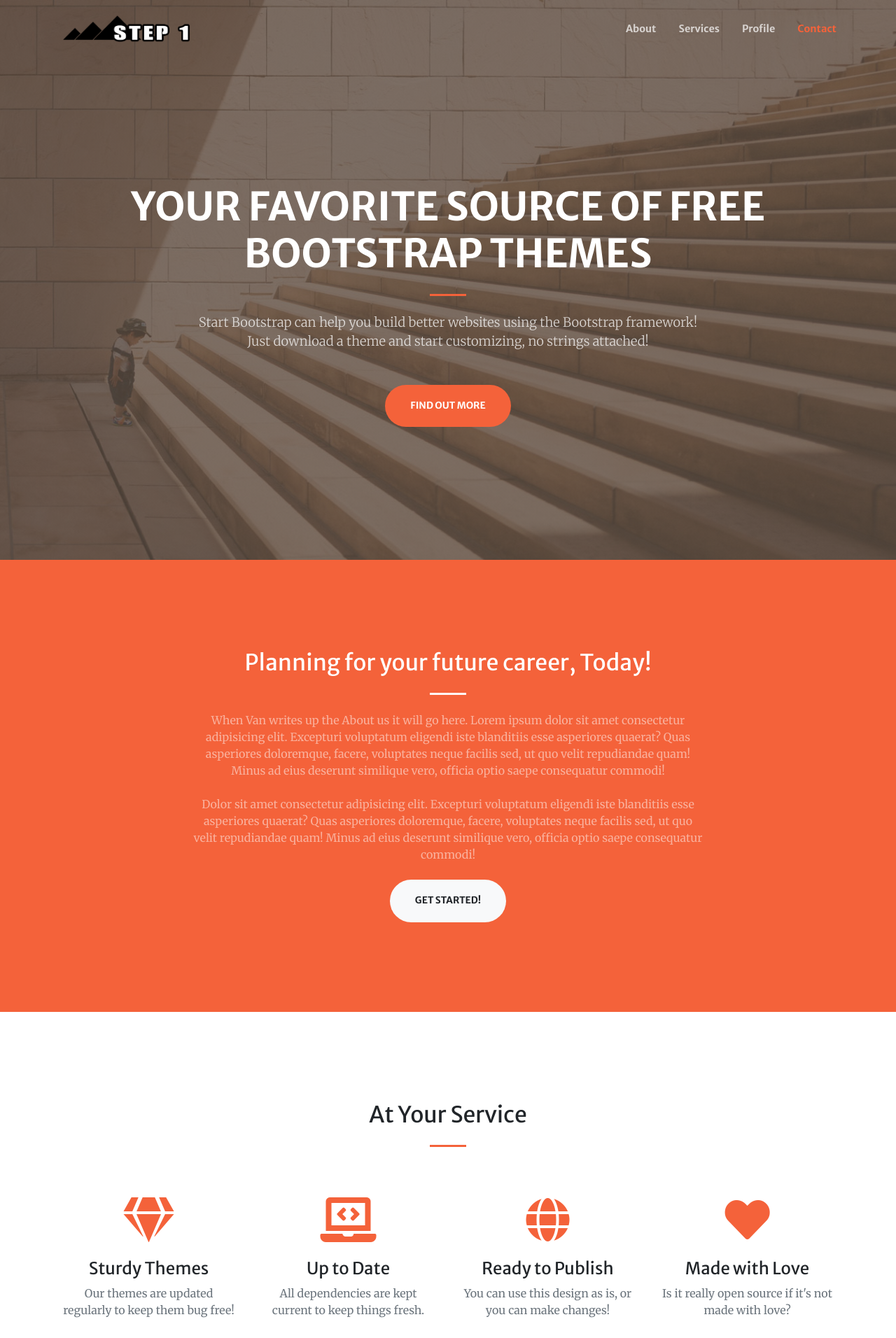
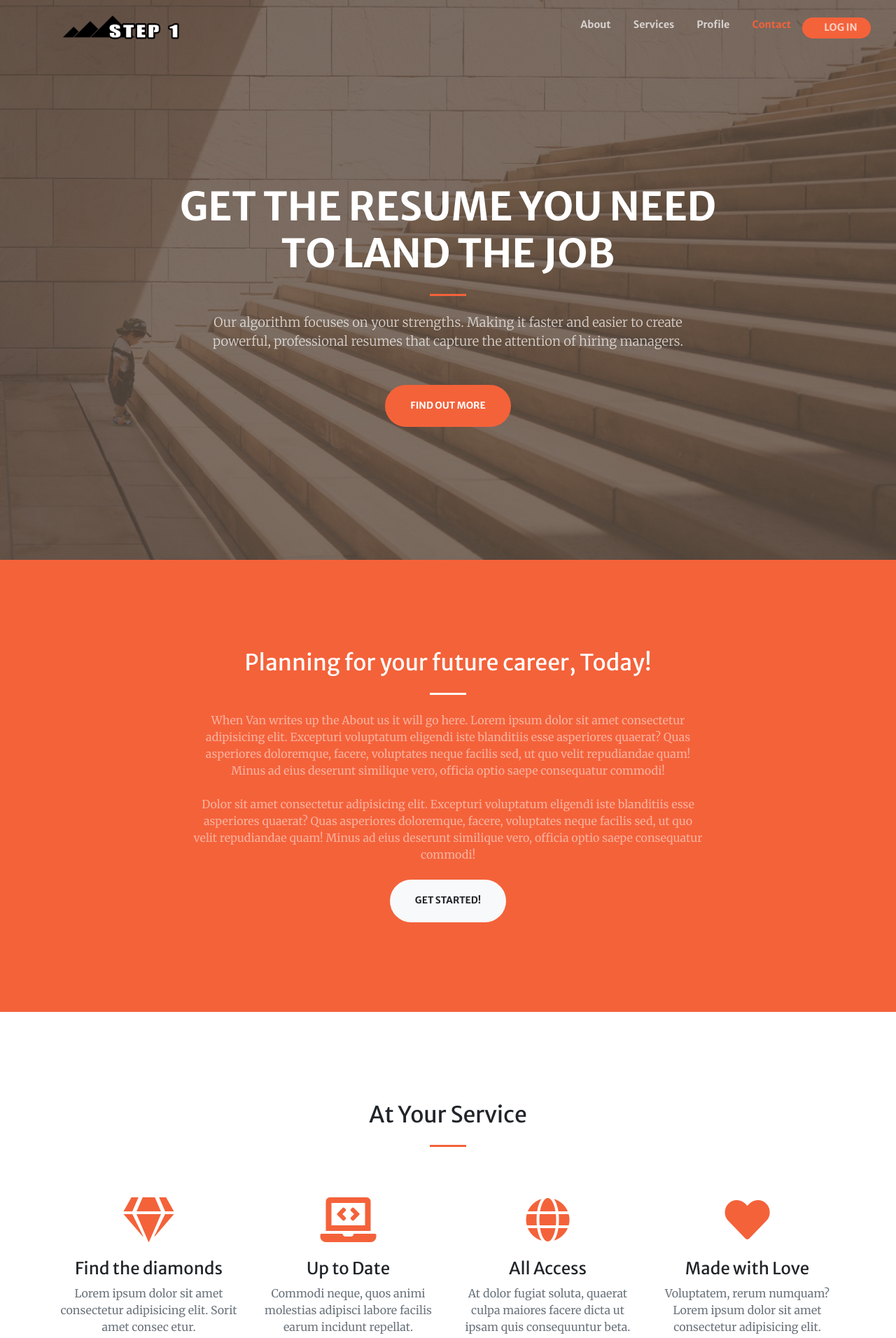
Before and after one commit to JonnyOneiro/step1, a website: page index.html in a window 1280 px wide. Shown: the top 1912 px of the page at 70% size. Drawn offline with Linux system fonts and the light colour scheme; files whose address does not match are found by name.

Commit message:
added hero image and copy

```diff
--- a/index.html
+++ b/index.html
@@ -48,6 +48,9 @@
           <li class="nav-item">
             <a class="nav-link js-scroll-trigger" href="#contact">Contact</a>
           </li>
+          <li class="nav-item">
+            <a class="nav-link js-scroll-trigger btn btn-primary btn-xl py-1 pr-1" style="width: 200%; height: 100%;" href="#login">Log In</a>
+          </li>
         </ul>
       </div>
     </div>
@@ -58,11 +61,13 @@
     <div class="container h-100">
       <div class="row h-100 align-items-center justify-content-center text-center">
         <div class="col-lg-10 align-self-end">
-          <h1 class="text-uppercase text-white font-weight-bold">Your Favorite Source of Free Bootstrap Themes</h1>
+          <h1 class="text-uppercase text-white font-weight-bold">Get the resume you need
+          </br>to land the job</h1>
           <hr class="divider my-4">
         </div>
         <div class="col-lg-8 align-self-baseline">
-          <p class="text-white-75 font-weight-light mb-5">Start Bootstrap can help you build better websites using the Bootstrap framework! Just download a theme and start customizing, no strings attached!</p>
+          <p class="text-white-75 font-weight-light mb-5">Our algorithm focuses on your strengths. Making it faster and easier to create powerful, professional resumes
+            that capture the attention of hiring managers.</p>
           <a class="btn btn-primary btn-xl js-scroll-trigger" href="#about">Find Out More</a>
         </div>
       </div>
@@ -93,29 +98,29 @@
         <div class="col-lg-3 col-md-6 text-center">
           <div class="mt-5">
             <i class="fas fa-4x fa-gem text-primary mb-4"></i>
-            <h3 class="h4 mb-2">Sturdy Themes</h3>
-            <p class="text-muted mb-0">Our themes are updated regularly to keep them bug free!</p>
+            <h3 class="h4 mb-2">Find the diamonds</h3>
+            <p class="text-muted mb-0">Lorem ipsum dolor sit amet consectetur adipisicing elit. Sorit amet consec etur.</p>
           </div>
         </div>
         <div class="col-lg-3 col-md-6 text-center">
           <div class="mt-5">
             <i class="fas fa-4x fa-laptop-code text-primary mb-4"></i>
             <h3 class="h4 mb-2">Up to Date</h3>
-            <p class="text-muted mb-0">All dependencies are kept current to keep things fresh.</p>
+            <p class="text-muted mb-0">Commodi neque, quos animi molestias adipisci labore facilis earum incidunt repellat.</p>
           </div>
         </div>
         <div class="col-lg-3 col-md-6 text-center">
           <div class="mt-5">
             <i class="fas fa-4x fa-globe text-primary mb-4"></i>
-            <h3 class="h4 mb-2">Ready to Publish</h3>
-            <p class="text-muted mb-0">You can use this design as is, or you can make changes!</p>
+            <h3 class="h4 mb-2">All Access</h3>
+            <p class="text-muted mb-0">At dolor fugiat soluta, quaerat culpa maiores facere dicta ut ipsam quis consequuntur beta.</p>
           </div>
         </div>
         <div class="col-lg-3 col-md-6 text-center">
           <div class="mt-5">
             <i class="fas fa-4x fa-heart text-primary mb-4"></i>
             <h3 class="h4 mb-2">Made with Love</h3>
-            <p class="text-muted mb-0">Is it really open source if it's not made with love?</p>
+            <p class="text-muted mb-0">Voluptatem, rerum numquam? Lorem ipsum dolor sit amet consectetur adipisicing elit.</p>
           </div>
         </div>
       </div>
@@ -223,7 +228,7 @@
         <div class="col-lg-8 text-center">
           <h2 class="mt-0">Let's Get In Touch!</h2>
           <hr class="divider my-4">
-          <p class="text-muted mb-5">Ready to start your next career? Sign up or send us an email and we will get back to you as soon as possible!</p>
+          <p class="text-muted mb-5">Ready to start your next career?</br>Sign up or contact us for help!</p>
         </div>
       </div>
       <div class="row">
```
